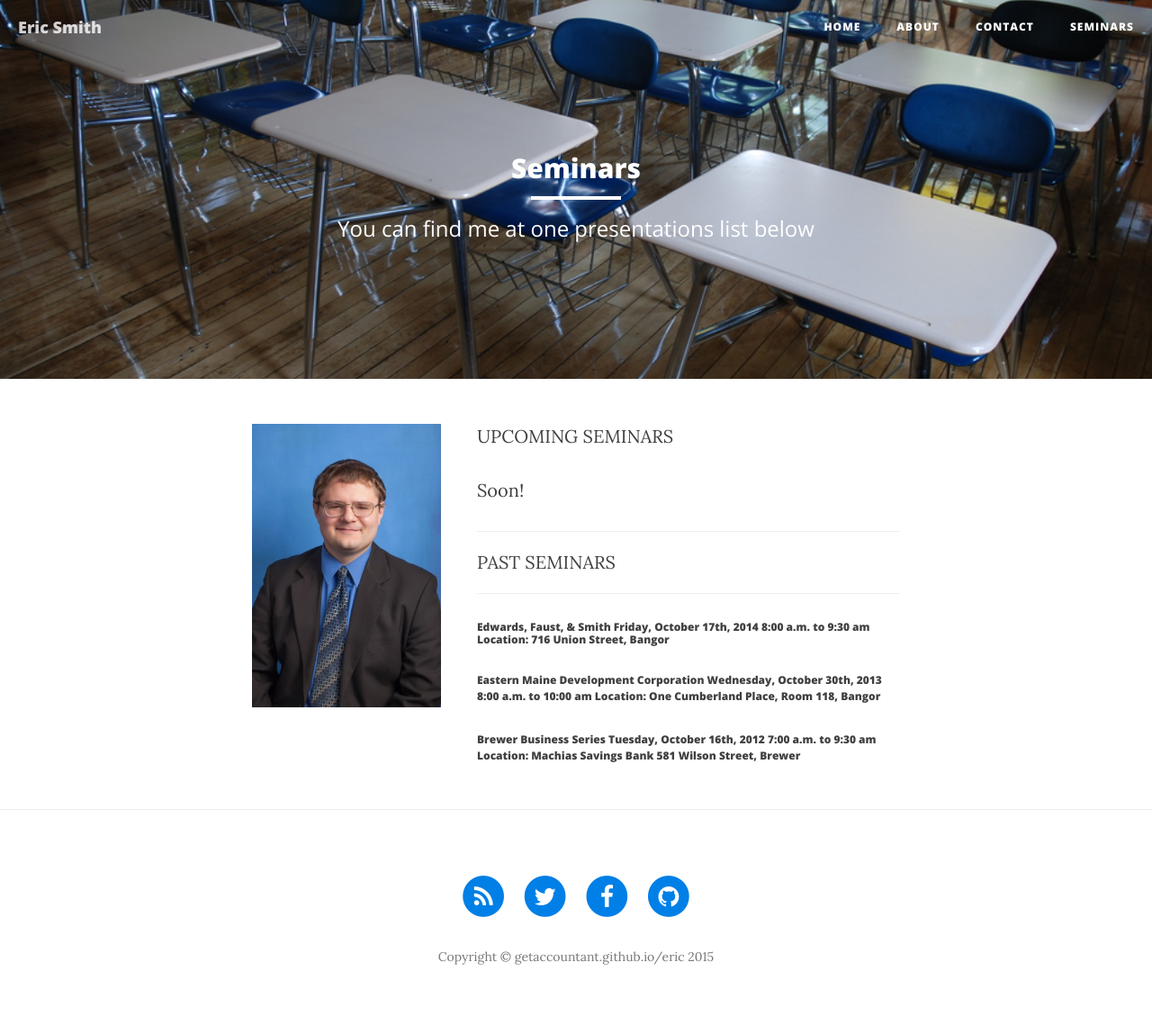
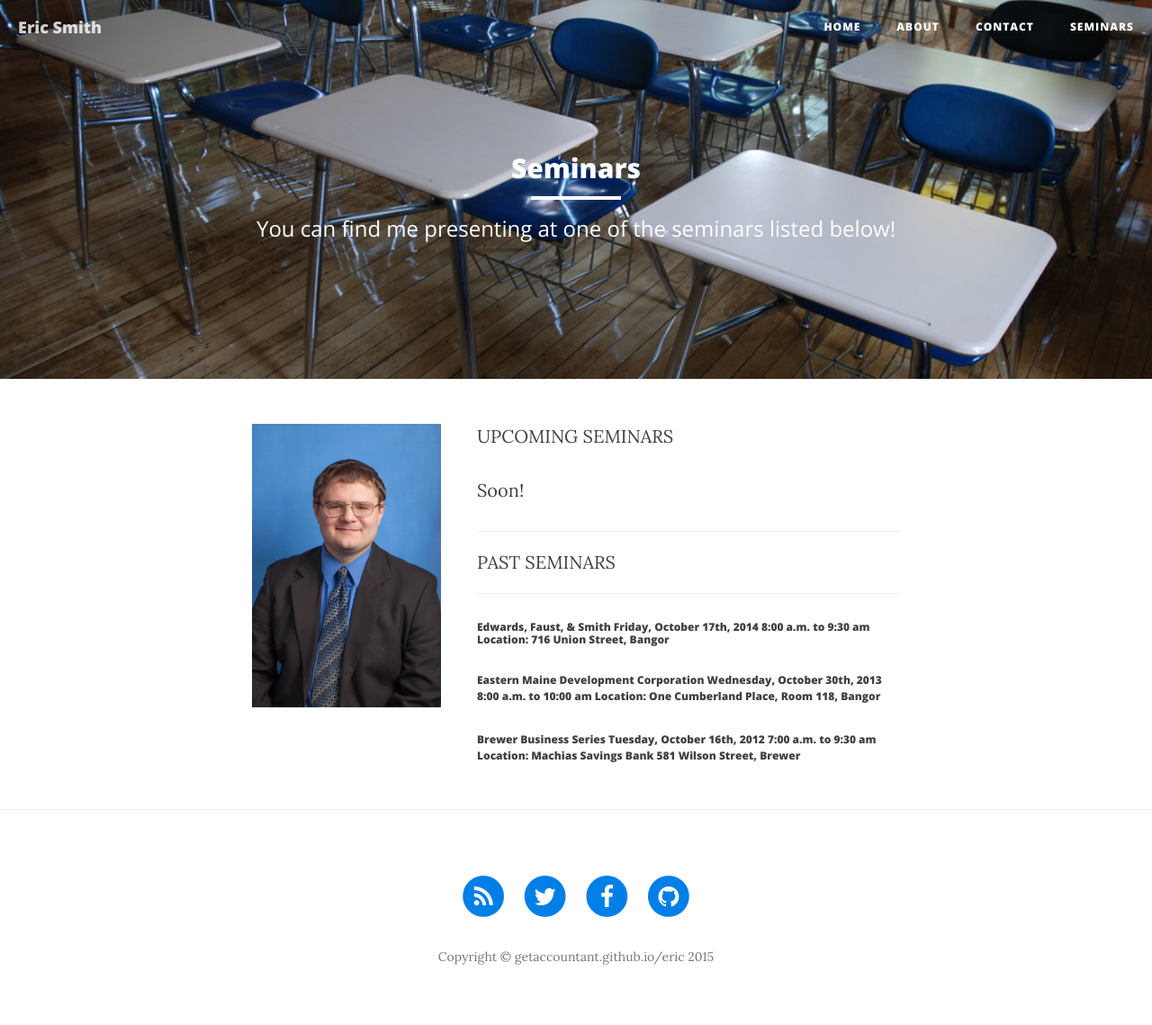
Before and after one commit to grumaccountant/eric, a Jekyll site: the page built from seminars.html, in a window 1280 px wide. Shown: the whole page at 90% size. Built offline with Jekyll 4.4.1, drawn with Linux system fonts in a browser that asks for light colours; nearby versions of some CDN libraries.

Commit message:
Update seminars.html

```diff
--- a/seminars.html
+++ b/seminars.html
@@ -1,7 +1,7 @@
 ---
 layout: page
 title: "Seminars"
-description: "You can find me at one presentations list below"
+description: "You can find me presenting at one of the seminars listed below!"
 header-img: "img/sem-bg.jpg"
 ---
 
```
